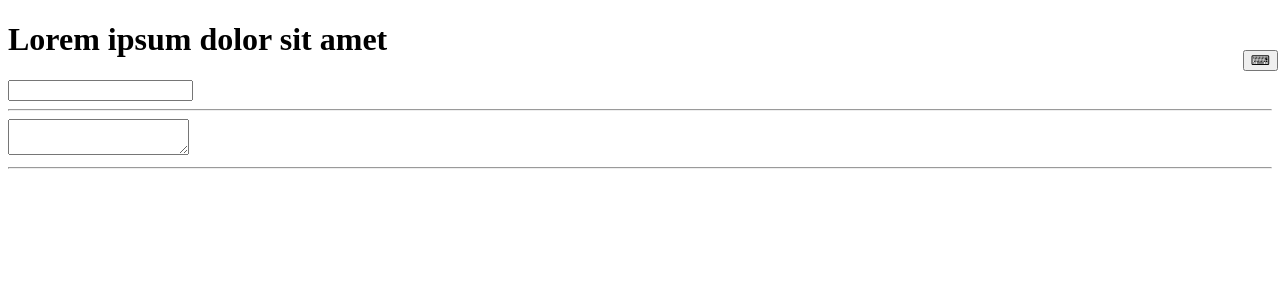
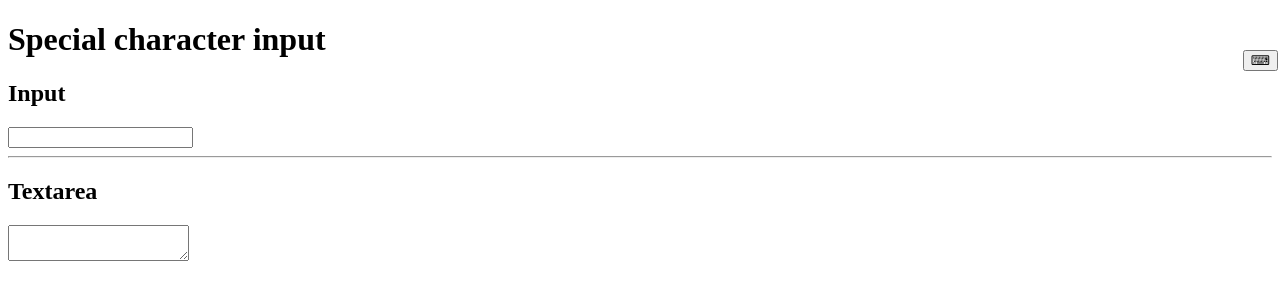
Before and after one commit to dainst/special-character-input, a plain HTML site: page index.html in a window 1280 px wide. Drawn offline with Linux system fonts and the light colour scheme.

Commit message:
Update index.html

```diff
--- a/index.html
+++ b/index.html
@@ -11,12 +11,14 @@
 </head>
 
 <body>
-    <h1>Lorem ipsum dolor sit amet</h1>
+    <h1>Special character input</h1>
 
+    <h2>Input</h2>
     <input></input>
     <hr>
+
+    <h2>Textarea</h2>
     <textarea></textarea>
-    <hr>
 </body>
 
 </html>
```
